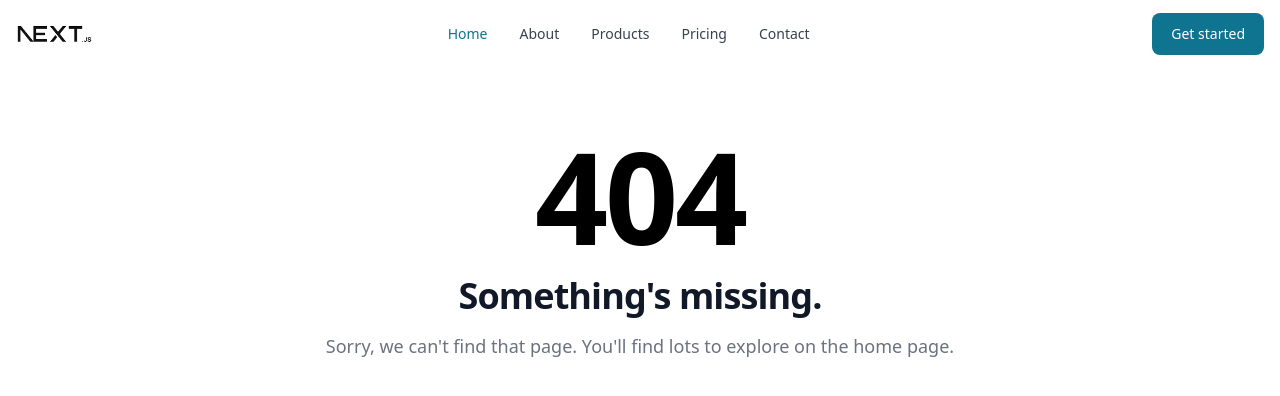
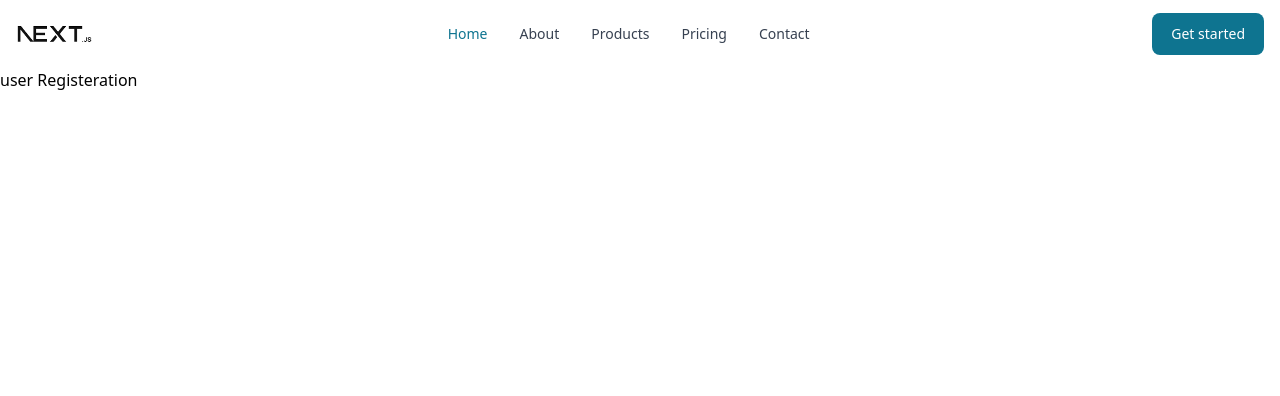
Before and after one commit to Hi-Dear-486/Next-js-catch-all-segments, a Next.js app: page /register in a window 1280 px wide. Before the commit this address had no page. Shown: the top 396 px of the page. Built offline with nearby package versions, Linux system fonts and the light colour scheme.

Commit message:
route groups (auth)

```diff
--- /dev/null
+++ b/app/(auth)/Forget-password/page.jsx
@@ -0,0 +1,7 @@
+import React from "react";
+
+const ForgetPassword = () => {
+  return <div>ForgetPassword</div>;
+};
+
+export default ForgetPassword;
--- /dev/null
+++ b/app/(auth)/login/page.jsx
@@ -0,0 +1,7 @@
+import React from "react";
+
+const Login = () => {
+  return <div>login form</div>;
+};
+
+export default Login;
--- /dev/null
+++ b/app/(auth)/register/page.jsx
@@ -0,0 +1,7 @@
+import React from "react";
+
+const Registeration = () => {
+  return <div>user Registeration</div>;
+};
+
+export default Registeration;
```
